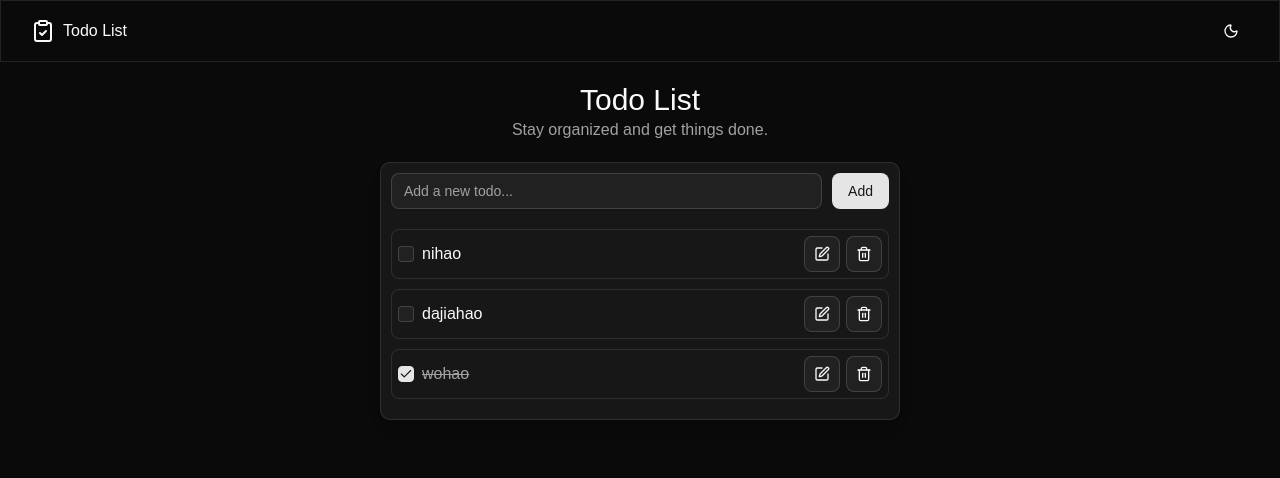
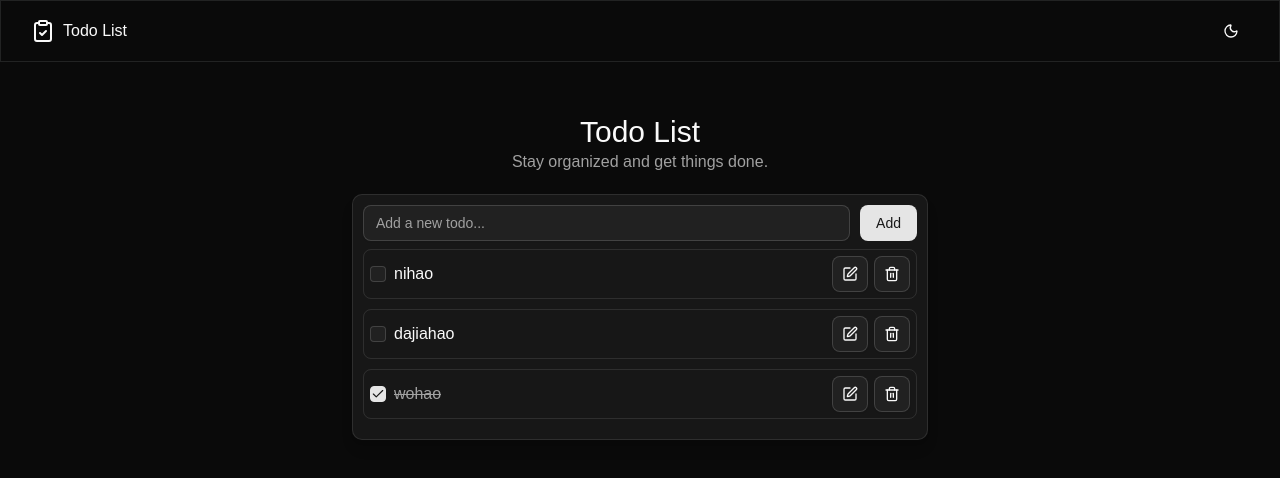
Before and after one commit to liangzhihaoo/repo_practice, a React (Vite) app: page / in a window 1280 px wide. Shown: the top 478 px of the page. Built offline with nearby package versions, Linux system fonts and the light colour scheme.

Commit message:
feat: improve responsive layout for todo list

```diff
--- a/src/TodoInput.tsx
+++ b/src/TodoInput.tsx
@@ -29,9 +29,9 @@ function TodoInput({ addTodo }: TodoInputProps) {
     }
 
     return (
-        <div className="w-full mb-5 flex">
+        <div className="w-full mb-0 sm:mb-2 flex flex-col sm:flex-row">
             <Input type="text" placeholder="Add a new todo..." ref={createInputRef} value={todoInput} onChange={handleInputChange} onKeyDown={handleKeyDown} />
-            <Button className="ml-2.5" onClick={handleAddTodo}>Add</Button>
+            <Button className="my-2 sm:my-0 sm:ml-2.5" onClick={handleAddTodo}>Add</Button>
         </div>
     );
 }
--- a/src/TodoItem.tsx
+++ b/src/TodoItem.tsx
@@ -48,17 +48,17 @@ function TodoItem({ todo, toggleTodo, deleteTodo, updateTodo }: TodoItemProps) {
         }
     }
 
-    function handleDoubleClickTodoTitle(e: React.MouseEvent<HTMLSpanElement, MouseEvent>) {
+    function handleDoubleClickTodoTitle() {
         handleEditTodo();
     }
 
     const displayTodo =
         <>
-            <div className="flex flex-1 items-center">
+            <div className="flex flex-1 min-w-0 items-center pr-2">
                 <Checkbox name={todo.title} checked={todo.completed} onCheckedChange={() => toggleTodo(todo.id)} />
-                <span className={cn('ml-2', todo.completed && 'text-muted-foreground line-through')} onDoubleClick={handleDoubleClickTodoTitle}>{todo.title}</span>
+                <span className={cn('ml-2 break-words text-start line-clamp-2 sm:line-clamp-1', todo.completed && 'text-muted-foreground line-through')} onDoubleClick={handleDoubleClickTodoTitle}>{todo.title}</span>
             </div>
-            <div className="ml-4">
+            <div className="ml-4 sm:ml-0 self-end sm:self-auto mt-2 sm:mt-0">
                 <Button size="icon" aria-label="Edit Todo" variant="outline" onClick={() => handleEditTodo()}>
                     <SquarePen />
                 </Button>
@@ -70,11 +70,11 @@ function TodoItem({ todo, toggleTodo, deleteTodo, updateTodo }: TodoItemProps) {
 
     const editingTodo =
         <>
-            <div className="flex flex-1 items-center">
+            <div className="flex flex-1 items-center pr-2">
                 <Checkbox name={todo.title} checked={todo.completed} disabled />
                 <Input className='ml-2' ref={inputRef} type='text' value={editingText} onChange={(e) => setEditingText(e.target.value)} onKeyDown={handleKeyDown} />
             </div>
-            <div className="ml-4">
+            <div className="ml-4 sm:ml-0 self-end sm:self-auto mt-2 sm:mt-0">
                 <Button variant="outline" onClick={() => handleSaveEditing()}>
                     Save
                 </Button>
@@ -85,7 +85,7 @@ function TodoItem({ todo, toggleTodo, deleteTodo, updateTodo }: TodoItemProps) {
         </>
 
     return (
-        <div className="w-full mb-2.5 flex justify-between p-1.5 border rounded-md transition-all duration-150 hover:bg-muted">
+        <div className="w-full mb-2.5 flex flex-col sm:flex-row justify-between p-1.5 border rounded-md transition-all duration-150 hover:bg-muted">
             {
                 editing ? editingTodo : displayTodo
             }
--- a/src/TodoList.tsx
+++ b/src/TodoList.tsx
@@ -14,20 +14,20 @@ type TodoListProps = {
 function TodoList({ todos, toggleTodo, addTodo, deleteTodo, updateTodo }: TodoListProps) {
 
     return (
-        <div className="flex-1 text-center">
+        <div className="flex-1 text-center px-4 sm:p-6 md:p-8">
             <h1 className="mt-5 text-3xl">Todo List</h1>
             <h3 className='text-muted-foreground'>Stay organized and get things done.</h3>
-            <div className="mx-auto mt-5 w-130 max-w-[90vw] rounded-lg border bg-card p-2.5 shadow-lg">
+            <div className="mx-auto mt-5 max-w-xl rounded-lg border bg-card p-2.5 shadow-lg">
                 <TodoInput addTodo={addTodo} />
                 {
                     todos.length
-                        ? <div className="min-w-50 max-w-125 mx-auto">
+                        ? <div className="w-full max-w-xl mx-auto">
                             {todos.map((todo) => (
                                 <TodoItem key={todo.id} todo={todo} toggleTodo={toggleTodo} deleteTodo={deleteTodo} updateTodo={updateTodo} />
                             ))}
                         </div>
-                        : <div className='min-w-50 max-w-125 mx-auto'>
-                            <div className="mx-auto flex w-12.5 h-12.5 items-center justify-center rounded-full bg-muted"><ClipboardCheck /></div>
+                        : <div className='w-full max-w-xl mx-auto'>
+                            <div className="mx-auto flex size-12.5 items-center justify-center rounded-full bg-muted"><ClipboardCheck /></div>
                             <span className='font-semibold block'>No todos yet</span>
                             <span className='text-muted-foreground text-sm'>Add your first todo above to get started</span>
                         </div>
```
